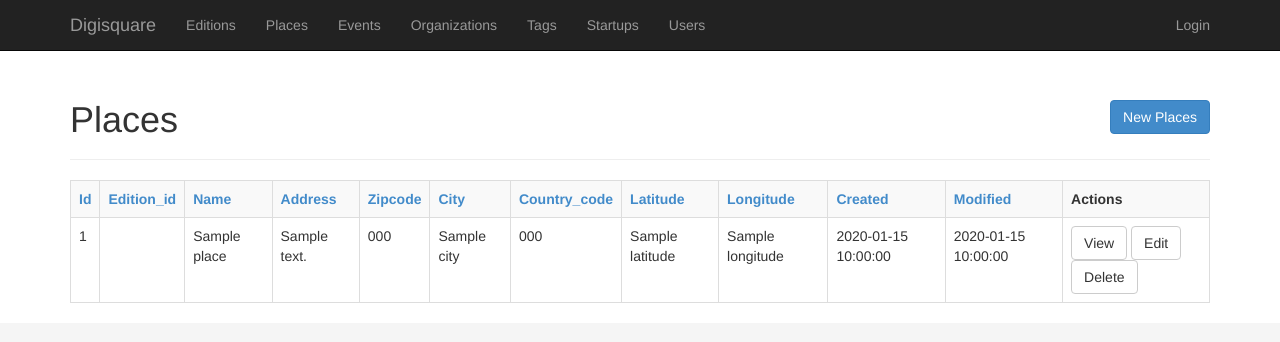
After one commit to digisquare/digisquare, a CakePHP app: the page made by app/View/Editions/places.ctp in a window 1280 px wide. The commit adds this page. Shown: the top 342 px of the page. Run offline with PHP 8.4 and a stand-in for CakePHP, Linux system fonts and the light colour scheme; the template is opened without the code that fills it: most values are stand-ins (such as "Sample title", 1, 10 or a date in 2020); data that the repository does not hold is empty; some libraries are stand-ins or nearby versions.

Commit message:
Ajout action Places

```diff
--- a/app/View/Editions/index.ctp
+++ b/app/View/Editions/index.ctp
@@ -43,6 +43,11 @@
 						array('action' => 'organizations', 'id' => $edition['Edition']['id']),
 						array('class' => 'btn btn-default btn-sm')
 					); ?>
+					<?php echo $this->Html->link(
+						__('Places'),
+						array('action' => 'places', 'id' => $edition['Edition']['id']),
+						array('class' => 'btn btn-default btn-sm')
+					); ?>
 				</td>
 			</tr>
 		<?php endforeach; ?>
--- /dev/null
+++ b/app/View/Editions/places.ctp
@@ -0,0 +1,66 @@
+<div class="places index">
+	<div class="page-header">
+		<?php echo $this->Html->link(
+			'<i class="icon-plus-sign icon-white"></i> ' . __('New Places'),
+			array('controller' => 'places', 'action' => 'add'),
+			array('escape' => false, 'class' => 'btn btn-primary pull-right')
+	  	); ?>
+		<h1><?php echo __('Places');?></h1>
+	</div>
+	<table class="table table-bordered table-striped">
+		<tr>
+			<th><?php echo $this->Paginator->sort('id'); ?></th>
+			<th><?php echo $this->Paginator->sort('edition_id'); ?></th>
+			<th><?php echo $this->Paginator->sort('name'); ?></th>
+			<th><?php echo $this->Paginator->sort('address'); ?></th>
+			<th><?php echo $this->Paginator->sort('zipcode'); ?></th>
+			<th><?php echo $this->Paginator->sort('city'); ?></th>
+			<th><?php echo $this->Paginator->sort('country_code'); ?></th>
+			<th><?php echo $this->Paginator->sort('latitude'); ?></th>
+			<th><?php echo $this->Paginator->sort('longitude'); ?></th>
+			<th><?php echo $this->Paginator->sort('created'); ?></th>
+			<th><?php echo $this->Paginator->sort('modified'); ?></th>
+			<th class="actions"><?php echo __('Actions'); ?></th>
+		</tr>
+		<?php foreach ($places as $place): ?>
+			<tr>
+				<td><?php echo h($place['Place']['id']); ?>&nbsp;</td>
+				<td>
+					<?php echo $this->Html->link($place['Edition']['name'], array('controller' => 'editions', 'action' => 'view',
+					'id' => $place['Edition']['id'])); ?>
+				</td>
+				<td><?php echo h($place['Place']['name']); ?>&nbsp;</td>
+				<td><?php echo h($place['Place']['address']); ?>&nbsp;</td>
+				<td><?php echo h($place['Place']['zipcode']); ?>&nbsp;</td>
+				<td><?php echo h($place['Place']['city']); ?>&nbsp;</td>
+				<td><?php echo h($place['Place']['country_code']); ?>&nbsp;</td>
+				<td><?php echo h($place['Place']['latitude']); ?>&nbsp;</td>
+				<td><?php echo h($place['Place']['longitude']); ?>&nbsp;</td>
+				<td><?php echo h($place['Place']['created']); ?>&nbsp;</td>
+				<td><?php echo h($place['Place']['modified']); ?>&nbsp;</td>
+				<td class="actions">
+					<?php echo $this->Html->link(
+						__('View'),
+						array('action' => 'view', 'id' => $place['Place']['id']),
+						array('class' => 'btn btn-default')
+					); ?>
+					<?php echo $this->Html->link(
+						__('Edit'),
+						array('action' => 'edit', 'id' => $place['Place']['id']),
+						array('class' => 'btn btn-default')
+					); ?>
+					<?php echo $this->Form->postLink(
+						__('Delete'),
+						array('action' => 'delete', 'id' => $place['Place']['id']),
+						array('class' => 'btn btn-default'),
+						null,
+						__('Are you sure you want to delete # %s?', $place['Place']['id'])
+					); ?>
+				</td>
+			</tr>
+		<?php endforeach; ?>
+	</table>
+	<?php echo $this->Paginator->pagination(
+		array('ul' => 'pagination')
+	); ?>
+</div>
```
Also changed, not shown: app/Controller/EditionsController.php (+11 -0 lines).
